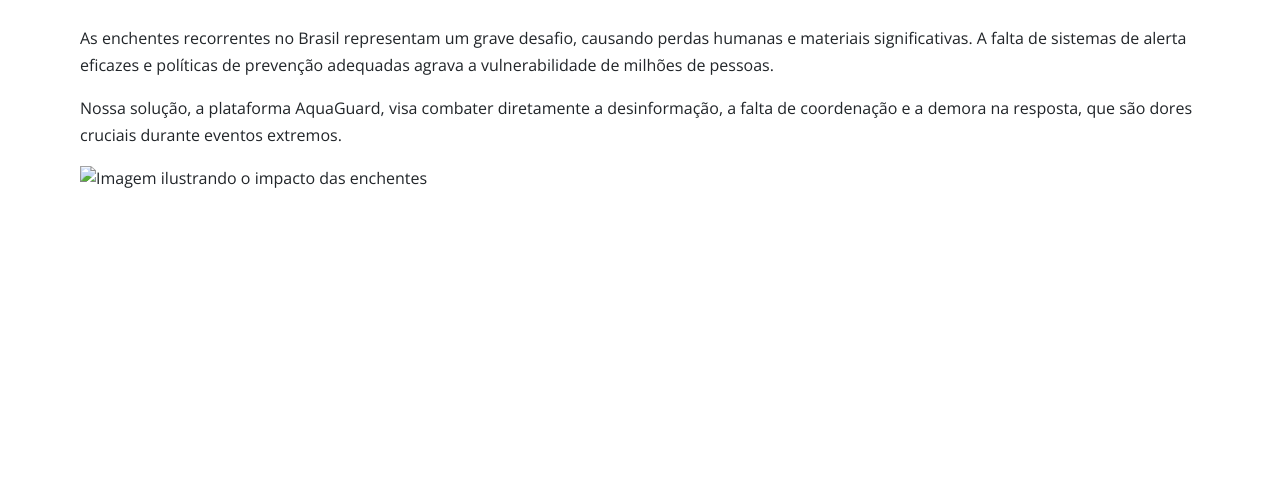
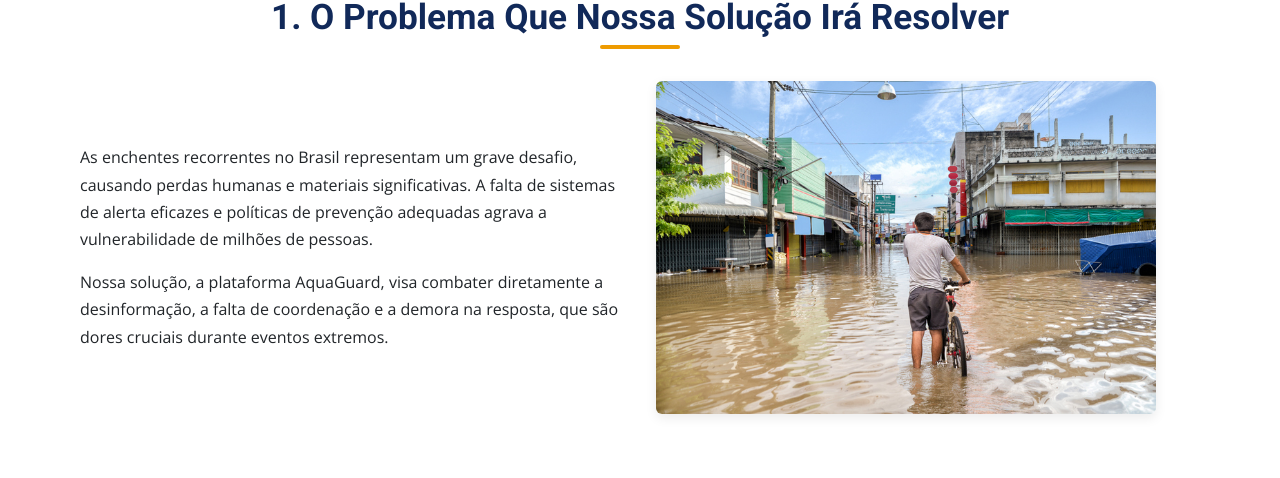
Before and after one commit to AquaGuard-GS-2025/AquaGuard, a plain HTML site: page index.html in a window 1280 px wide. Shown: the part 725-1203 px from the top of the page. Before the commit the page ends 915 px from the top, so only its background shows below. Drawn offline with nearby package versions, Linux system fonts and the light colour scheme.

Commit message:
css da problema section

```diff
--- a/index.html
+++ b/index.html
@@ -97,7 +97,7 @@
             </div>
             <div class="image-content">
               <img
-                src="./src/assets/images/enchentes-no-brasil.jpg"
+                src="./src/assets/image.png"
                 alt="Imagem ilustrando o impacto das enchentes"
                 class="section-image"
               />
--- a/src/css/styles.css
+++ b/src/css/styles.css
@@ -219,3 +219,52 @@ p {
   margin-bottom: 2rem;
   opacity: 0.9;
 }
+
+/* --- Seções de Conteúdo --- */
+.content-section {
+  padding: 3rem 0;
+  border-bottom: 1px solid var(--cor-borda);
+}
+.content-section:last-of-type {
+  border-bottom: none;
+}
+.alt-bg {
+  background-color: var(--cor-fundo-alternativo);
+}
+.section-image {
+  width: 100%;
+  max-width: 500px;
+  border-radius: 6px;
+  box-shadow: var(--box-shadow);
+  margin-bottom: 1rem;
+}
+.section-title {
+  font-size: 2.2rem;
+  color: var(--cor-primaria-azul);
+  margin-bottom: 2rem;
+  text-align: center;
+  position: relative;
+  padding-bottom: 0.5rem;
+}
+.section-title::after {
+  content: "";
+  position: absolute;
+  bottom: 0;
+  left: 50%;
+  transform: translateX(-50%);
+  width: 80px;
+  height: 4px;
+  background-color: var(--cor-destaque-laranja);
+  border-radius: 2px;
+}
+.alt-bg .section-title::after {
+  background-color: var(--cor-destaque-verde);
+}
+
+/* Grids */
+.grid-2-cols {
+  display: grid;
+  grid-template-columns: 1fr 1fr;
+  gap: 2rem;
+  align-items: center;
+}
```
Also changed, not shown: src/assets/image.png (added).
